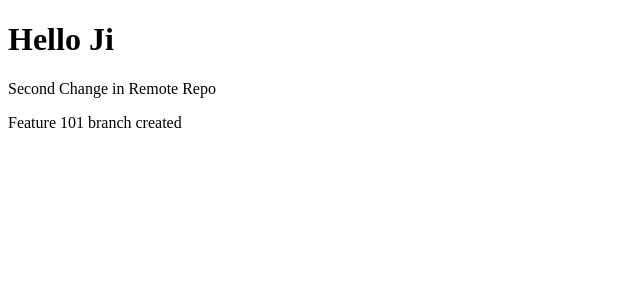
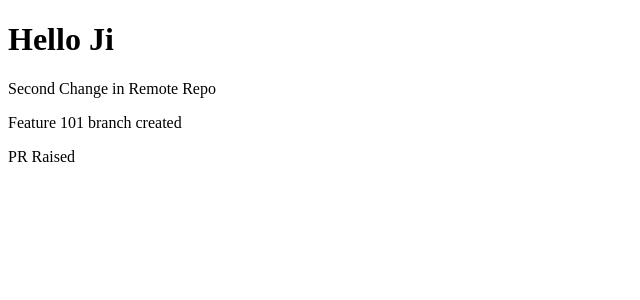
Before and after one commit to dev-krushna/Angular-1, an Angular app: page / in a window 1280 px wide. Shown: the top 300 px of the page, without its empty margins (0-640 px from the left). Built offline with nearby package versions, Linux system fonts and the light colour scheme.

Commit message:
PR raised -

```diff
--- a/src/app/app.component.html
+++ b/src/app/app.component.html
@@ -2,3 +2,6 @@
 <p> Second Change in Remote Repo </p>
 
 <p>Feature  101 branch created </p>
+
+
+<p> PR Raised </p>
```
